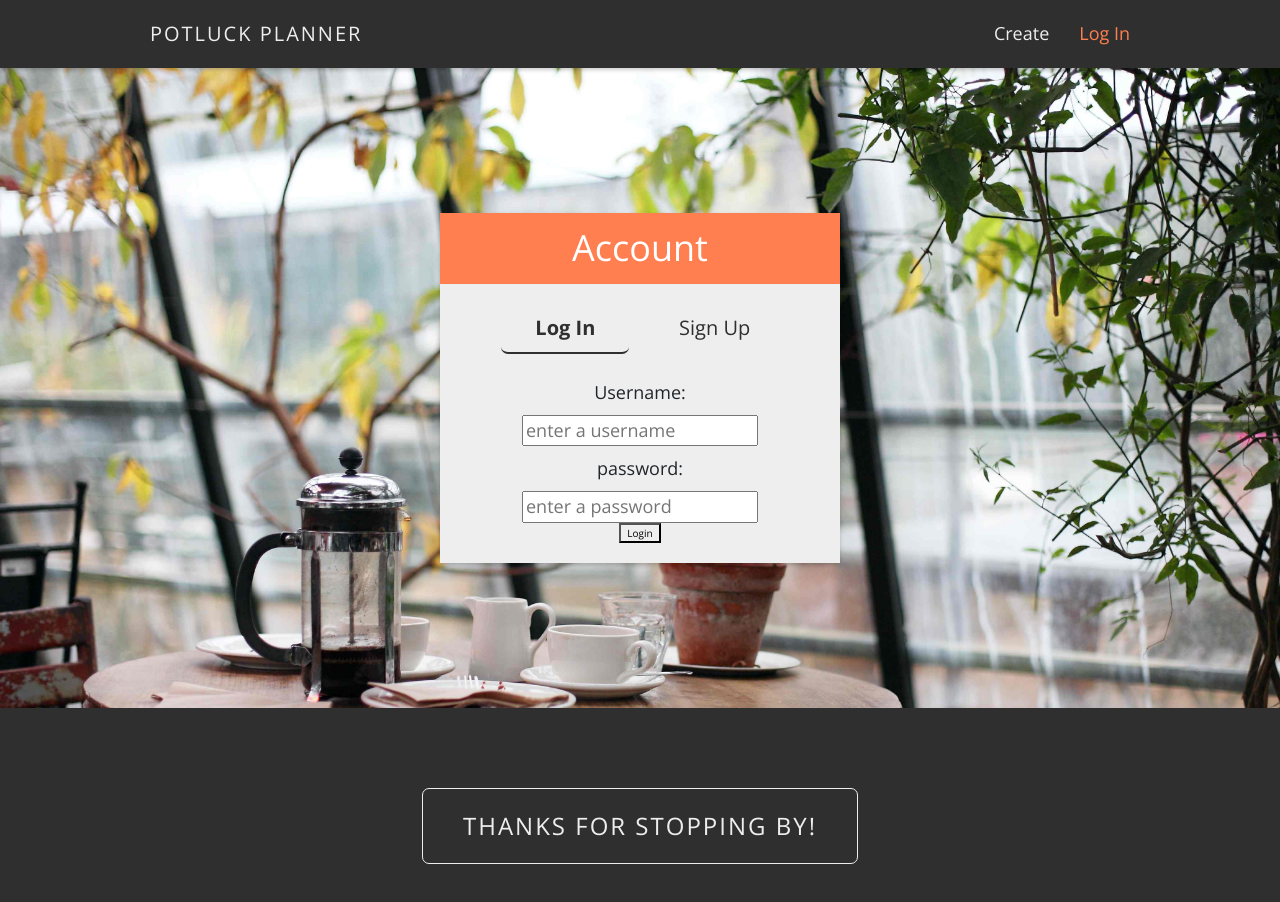
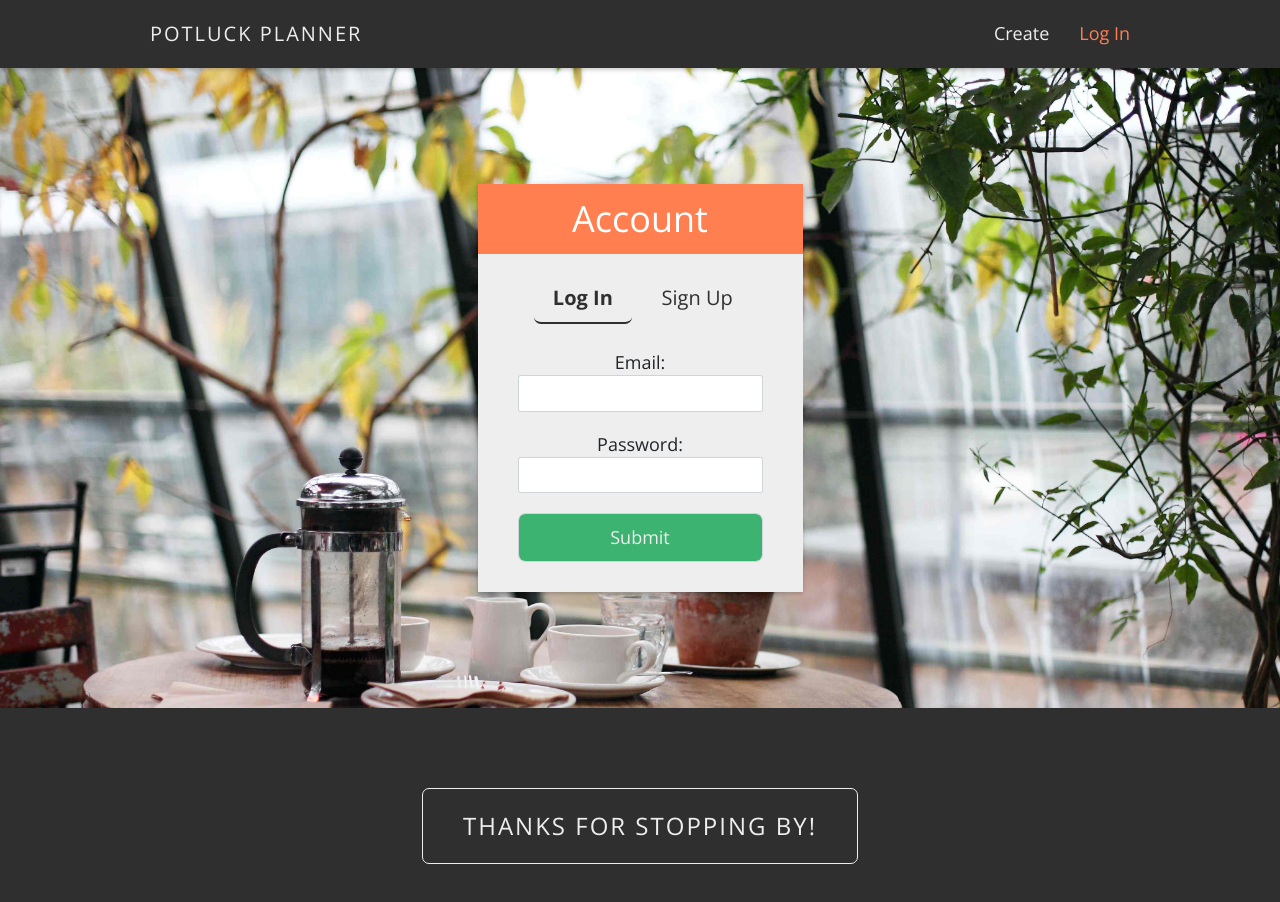
Before and after one commit to WaywardPooch/potluck-planner-6, a React (Create React App) app: page /account in a window 1280 px wide. Shown: the top 902 px of the page. Built offline with nearby package versions, Linux system fonts and the light colour scheme.

Commit message:
used dummy data for signing up and logging in

```diff
--- a/src/components/LogInForm.js
+++ b/src/components/LogInForm.js
@@ -1,135 +1,151 @@
+// import { Form, FormGroup, Input, Label } from 'reactstrap';
+// import { useState, useEffect} from 'react';
+// import schema from '../Schemas/logInFormSchema';
+// import axios from "axios"
+// import * as yup from 'yup';
+
+
+// const LogInForm = () => {
+//   const [username, setUsername] = useState("");
+//   const [password, setPassword] = useState("");
+//   const [user, setUser] = useState();
+
+//   useEffect(() => {
+//     const loggedInUser = localStorage.getItem("user");
+//     if (loggedInUser) {
+//       const foundUser = JSON.parse(loggedInUser);
+//       setUser(foundUser);
+//     }
+//   }, []);
+
+//   // logout the user
+//   const handleLogout = () => {
+//     setUser({});
+//     setUsername("");
+//     setPassword("");
+//     localStorage.clear();
+//   };
+
+//   // login the user
+//   const handleSubmit = async e => {
+//     e.preventDefault();
+//     const user = { username, password };
+//     // send the username and password to the server
+//     const response = await axios.post(
+//       "http://blogservice.herokuapp.com/api/login",
+//       user
+//     );
+//     // set the state of the user
+//     setUser(response.data);
+//     // store the user in localStorage
+//     localStorage.setItem("user", JSON.stringify(response.data));
+//   };
+
+//   // if there's a user show the message below
+//   if (user) {
+//     return (
+//       <div>
+//         {user.name} is loggged in
+//         <button onClick={handleLogout}>logout</button>
+//       </div>
+//     );
+//   }
+
+//   // if there's no user, show the login form
+//   return (
+//     <div>
+//       <form onSubmit={handleSubmit}>
+//         <label htmlFor="username">Username: </label>
+//         <input
+//           type="text"
+//           value={username}
+//           placeholder="enter a username"
+//           onChange={({ target }) => setUsername(target.value)}
+//         />
+//         <div>
+//           <label htmlFor="password">password: </label>
+//           <input
+//             type="password"
+//             value={password}
+//             placeholder="enter a password"
+//             onChange={({ target }) => setPassword(target.value)}
+//           />
+//         </div>
+//         <button type="submit">Login</button>
+//       </form>
+//     </div>
+//   );
+// };
+
+// export default LogInForm;
+
+
 import { Form, FormGroup, Input, Label } from 'reactstrap';
-import { useState, useEffect} from 'react';
+import { useState } from 'react';
 import schema from '../Schemas/logInFormSchema';
-import axios from "axios"
 import * as yup from 'yup';
 
+import usersDummyData from '../dummydata/users.json'; //TEMP CODE, PLEASE DELETE
 
-const LogInForm = () => {
-  const [username, setUsername] = useState("");
-  const [password, setPassword] = useState("");
-  const [user, setUser] = useState();
+const initialFormData = {
+    email: '',
+    password: '',
+};
+const initialFormErrors = {
+    email: 'An email is required',
+    password: 'A password is required',
+};
 
-  useEffect(() => {
-    const loggedInUser = localStorage.getItem("user");
-    if (loggedInUser) {
-      const foundUser = JSON.parse(loggedInUser);
-      setUser(foundUser);
-    }
-  }, []);
+function LogInForm(props){
+    const [ formData, setFormData ] = useState(initialFormData);
+    const [ formErrors, setFormErrors ] = useState(initialFormErrors);
 
-  // logout the user
-  const handleLogout = () => {
-    setUser({});
-    setUsername("");
-    setPassword("");
-    localStorage.clear();
-  };
+    const [ loggedIn, setLoggedIn ] = useState(false); //TEMP CODE, PLEASE DELETE
 
-  // login the user
-  const handleSubmit = async e => {
-    e.preventDefault();
-    const user = { username, password };
-    // send the username and password to the server
-    const response = await axios.post(
-      "http://blogservice.herokuapp.com/api/login",
-      user
+    const onSubmit = event => {
+        event.preventDefault();
+        schema.isValid(formData).then(valid => {
+            if(valid){
+                for(let i=0; i<usersDummyData.length; i++){ //TEMP CODE, PLEASE DELETE
+                    if(formData.email===usersDummyData[i].email&&formData.password===usersDummyData[i].password){ //TEMP CODE, PLEASE DELETE
+                        setLoggedIn(true); //TEMP CODE, PLEASE DELETE
+                        break; //TEMP CODE, PLEASE DELETE
+                    } //TEMP CODE, PLEASE DELETE
+                } //TEMP CODE, PLEASE DELETE
+                if(loggedIn){ //TEMP CODE, PLEASE DELETE
+                    setFormData(initialFormData);
+                    setFormErrors(initialFormErrors);
+                } else { //TEMP CODE, PLEASE DELETE
+                    console.error('Incorrect email or password submitted'); //TEMP CODE, PLEASE DELETE
+                } //TEMP CODE, PLEASE DELETE
+            } else {
+                console.error(formErrors);
+            }
+        });
+    };
+    const onChange = event => {
+        const { name, value } = event.target;
+        setFormData({...formData, [name]:value});
+        yup.reach(schema, name)
+            .validate(value)
+            .then(() => setFormErrors({ ...formErrors, [name]: '' }))
+            .catch(err => setFormErrors({ ...formErrors, [name]: err.errors[0] }));
+    };
+
+    return (
+        <Form onSubmit={onSubmit}>
+            {loggedIn && <p>You are logged in</p>} {/*TEMP CODE, PLEASE DELETE*/}
+            <FormGroup>
+                <Label>Email: <Input type='email' name='email' value={formData.email} onChange={onChange}/></Label>
+            </FormGroup>
+            <FormGroup>
+                <Label>Password: <Input type='password' name='password' value={formData.password} onChange={onChange}/></Label>
+            </FormGroup>
+            <FormGroup>
+                <Input type='submit'/>
+            </FormGroup>
+        </Form>
     );
-    // set the state of the user
-    setUser(response.data);
-    // store the user in localStorage
-    localStorage.setItem("user", JSON.stringify(response.data));
-  };
-
-  // if there's a user show the message below
-  if (user) {
-    return (
-      <div>
-        {user.name} is loggged in
-        <button onClick={handleLogout}>logout</button>
-      </div>
-    );
-  }
-
-  // if there's no user, show the login form
-  return (
-    <div>
-      <form onSubmit={handleSubmit}>
-        <label htmlFor="username">Username: </label>
-        <input
-          type="text"
-          value={username}
-          placeholder="enter a username"
-          onChange={({ target }) => setUsername(target.value)}
-        />
-        <div>
-          <label htmlFor="password">password: </label>
-          <input
-            type="password"
-            value={password}
-            placeholder="enter a password"
-            onChange={({ target }) => setPassword(target.value)}
-          />
-        </div>
-        <button type="submit">Login</button>
-      </form>
-    </div>
-  );
 };
 
 export default LogInForm;
-
-// import { Form, FormGroup, Input, Label } from 'reactstrap';
-// import { useState } from 'react';
-// import schema from '../Schemas/logInFormSchema';
-// import * as yup from 'yup';
-
-// const initialFormData = {
-//     email: '',
-//     password: '',
-// };
-// const initialFormErrors = {
-//     email: 'An email is required',
-//     password: 'A password is required',
-// };
-
-// function LogInForm(props){
-//     const [ formData, setFormData ] = useState(initialFormData);
-//     const [ formErrors, setFormErrors ] = useState(initialFormErrors);
-
-//     const onSubmit = event => {
-//         event.preventDefault();
-//         schema.isValid(formData).then(valid => {
-//             if(valid){
-//                 // axios
-//                 setFormData(initialFormData);
-//             } else {
-//                 console.error(formErrors);
-//             }
-//         });
-//     };
-//     const onChange = event => {
-//         const { name, value } = event.target;
-//         setFormData({...formData, [name]:value});
-//         yup.reach(schema, name)
-//             .validate(value)
-//             .then(() => setFormErrors({ ...formErrors, [name]: '' }))
-//             .catch(err => setFormErrors({ ...formErrors, [name]: err.errors[0] }));
-//     };
-
-//     return (
-//         <Form onSubmit={onSubmit}>
-//             <FormGroup>
-//                 <Label>Email: <Input type='email' name='email' value={formData.email} onChange={onChange}/></Label>
-//             </FormGroup>
-//             <FormGroup>
-//                 <Label>Password: <Input type='password' name='password' value={formData.password} onChange={onChange}/></Label>
-//             </FormGroup>
-//             <FormGroup>
-//                 <Input type='submit'/>
-//             </FormGroup>
-//         </Form>
-//     );
-// };
-
-// export default LogInForm;
--- a/src/components/SignUpForm.js
+++ b/src/components/SignUpForm.js
@@ -2,6 +2,8 @@ import { Form, FormGroup, Input, Label } from 'reactstrap';
 import { useState } from 'react';
 import schema from '../Schemas/SignUpFormSchema';
 import * as yup from 'yup';
+
+import usersDummyData from '../dummydata/users.json'; //TEMP CODE, PLEASE DELETE
 
 const initialFormData = {
     name: '',
@@ -24,7 +26,7 @@ function SignUpForm(props){
         event.preventDefault();
         schema.isValid(formData).then(valid => {
             if(valid){
-                // axios
+                usersDummyData.push(formData); //TEMP CODE, PLEASE DELETE
                 setFormData(initialFormData);
             } else {
                 console.error(formErrors);
```
